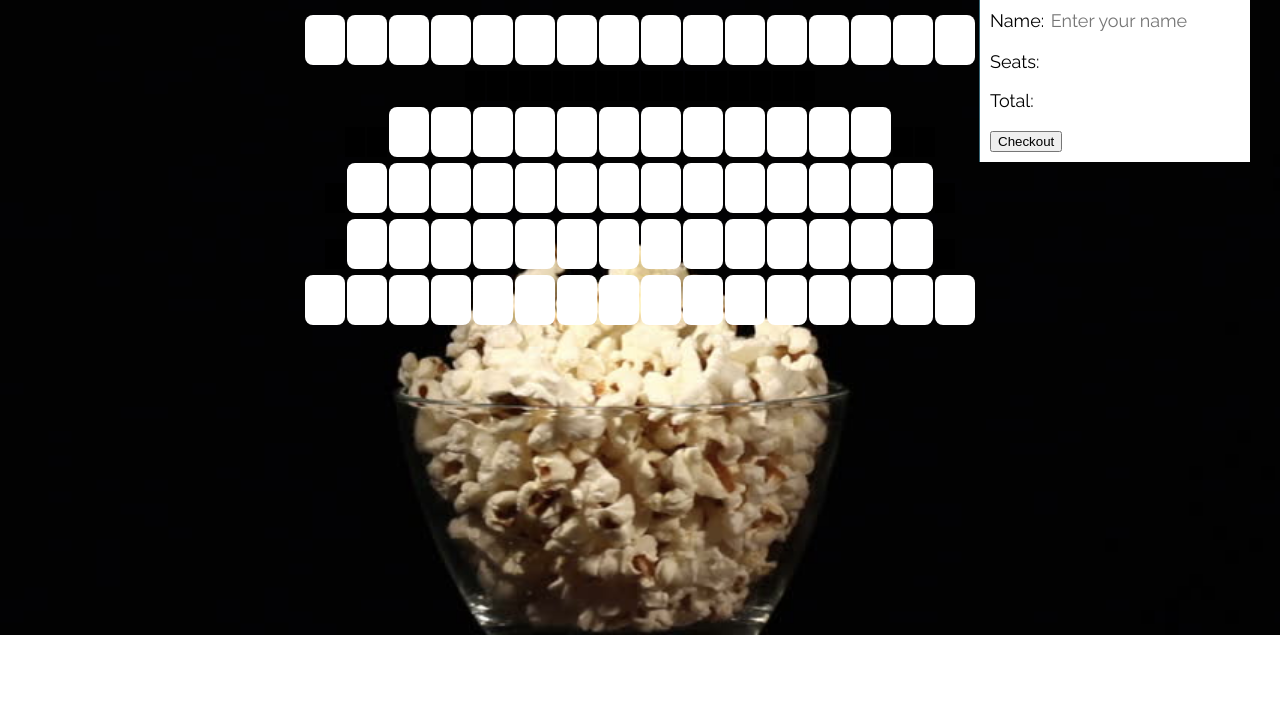
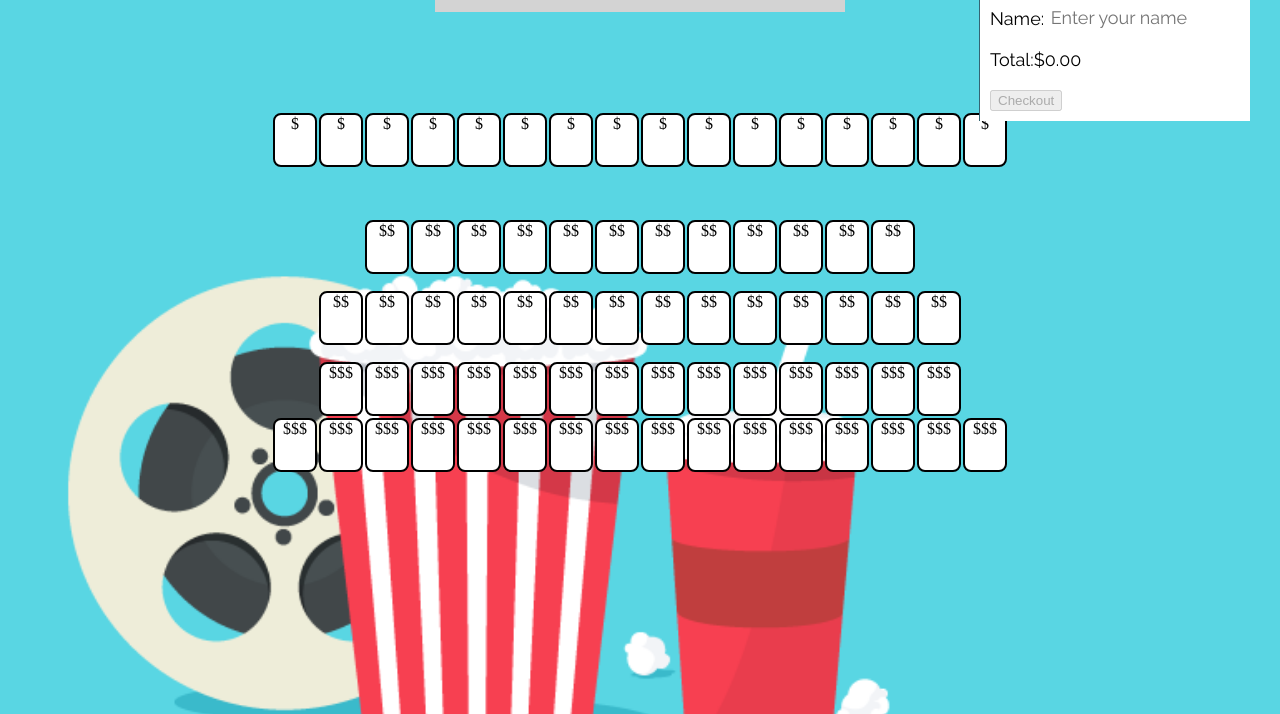
Before and after one commit to dejadavi/midterm_2017, a plain HTML site: page index.html in a window 1280 px wide. Shown: the part 86-800 px from the top of the page. Drawn offline with nearby package versions, Linux system fonts and the light colour scheme.

Commit message:
changed background image, playing with opacity

```diff
--- a/index.html
+++ b/index.html
@@ -17,13 +17,15 @@
         </style>
     </head>
     <body>
-        <div class="booking-details">
+      <div id="screen"><h1>Movie Screen</h1></div>
+        <form class="booking-details">
             <h1 id="bookTitle">Booking Details</h1>
-            <p id="userName">Name: <input type="text" id="nameInput" value="" placeholder="Enter your name" onfocus="if(this.placeholder=='Enter your name') this.placeholder='';" onblur="if(this.placeholder=='') this.placeholder='Enter your name'"></p>
-            <p id="seat">Seats: </p><div></div>
-            <p>Total: </p>
-            <button type="button">Checkout</button><div></div>
-        </div>
-        <div id="seat"></div>
+            <p>Name: <input type="text" id="nameInput" value="" placeholder="Enter your name"
+                onfocus="if(this.placeholder=='Enter your name') this.placeholder='';"
+                onblur="if(this.placeholder=='') this.placeholder='Enter your name'"></p>
+            <p id="seat"> </p>
+            <p id="total">Total:$0.00 </p>
+            <button type="button" id="checkout" disabled="true">Checkout</button>
+        </form>
     </body>
 </html>
--- a/script.js
+++ b/script.js
@@ -1,6 +1,9 @@
 $(document).ready(function () {
 
-    ////Set up initial data array on backend
+   var cartArray = [];
+   var total=0;
+   var seats=0;
+
     //populate DOM
     function initialize(nRow, nCol) {
 
@@ -10,103 +13,98 @@ $(document).ready(function () {
             , "2,0", "2,15"
             , "3,0", "3,1", "3,14", "3,15"
         ];
+        //Array to add price to seats in specific row//
+        var priceByRow={
+            A:[10.99,"$"],
+            B:[10.99,"$"],
+            C:[12.99,"$$"],
+            D:[12.99,"$$"],
+            E:[15.99,"$$$"],
+            F:[15.99,"$$$"],
+            G:[11.99, "$$"]
+        };
 
         for (var row = 0; row < nRow; row++) {
-
             var $row = $("<div></div>");
-
             for (var col = 0; col < (nCol - 1); col++) {
                 $("<div></div>").addClass(function () {
                     if (blackOut.indexOf(row + "," + col) != -1 || row === 4) {
                         return "blackout"
                     } else {
-
-                        $(this).attr("id", (String.fromCharCode(nRow - row + 96) + col).toUpperCase());
-
+                        var letter=String.fromCharCode(nRow - row + 96).toUpperCase();
+                        $(this).attr("id", letter+col);
+                        $(this).data("price", priceByRow[letter])[0];
+                        $(this).data("priceIcon", priceByRow[letter])[1];
+                        $(this).data("counter", 1);
+                        $(this).text(priceByRow[letter][1]);
+                        //console.log($(this).data("price")[0]);
                         return "box"
                     }
-
                 }).appendTo($row);
-
-
-
             }
             $("<div></div>").css("clear", "both").appendTo($row);
-
             $row.prependTo($container);
-
-
-
         }
-
-
-
 
         ////Add letters, append to id and display
         $container.appendTo($("body"));
-
-
-    }
-
-
-    function addId(row, col) {
-
-        $(".box").attr("id", row + col).text(row + col);
-
-    }
+    };
 
     initialize(6, 17);
 
-    // function populateDOM(args){
+    $(".box").on('click', function () {
 
+        if($(this).hasClass("purchased")){
+            return;
+        } ;
 
-    // }
+        $(this).toggleClass('reserve');
 
-
-    // ///on click, function checks if seat reserved
-    // ///if reserved, fire message
-    // ////if not, trigger reserve modal
-    // function reserve {
-
-
-
-
-
-    // }
-
-
-    var array01 = [];
-    array01.splice(0, 0);
-    console.log(array01);
-
-
-
-
-
-
-    $('.box').on('click', function () {
-        $(this).toggleClass('reserve');
-        console.log($(this).attr("id"));
-
-        var arId = array01.indexOf($(this).attr('id'));
+        var arId = cartArray.indexOf($(this).attr('id'));
 
         if (arId === -1) {
 
-            array01.push($(this).attr('id'));
+            cartArray.push($(this).attr('id'));
+            total+=parseFloat($(this).data("price"));
+            $("#total").text("Total: $"+total);
 
         } else {
 
-            array01.splice(arId, 1);
-            console.log(arId);
+            cartArray.splice(arId, 1);
+            total-=parseFloat($(this).data("price"));
+            $("#total").text("Total: $"+total);
 
         }
-        $('#seat').text("Seats: " + array01);
+        $('#seat').text("Seats: " + cartArray.sort());
+
 
     });
 
+    $("#nameInput").on("input", function(){
+        $("button").prop("disabled",false);
 
+    })
 
-    console.log(array01);
+    ////Total up
+    $("#checkout").on('click',function(){
 
+      var $name=$('#nameInput').val();
 
+        $(".box.reserve").each(function(){
+            $(this).addClass("purchased").removeClass("reserve");
+            $(this).data("name", $name);
+            $("#total").text("Total: $0.00");
+            $("#seat").text("");
+            $("#nameInput").val("").attr("placeholder","Enter your name");
+            cartArray = [];
+
+           // count+=$(this).data("counter");
+
+            ///console.log($(this).data('name'))
+        })
+        //$("#seats").text("Seats:"+seats);
+
+    })
+
+////end script
 });
--- a/style.css
+++ b/style.css
@@ -1,8 +1,10 @@
 body{
     /*background-color: #F7F39A;*/
-    background: url(blackpopcornbackground.jpg);
-    background-repeat: no-repeat;
-    background-size: cover;
+    background: url(tumblr_nsgqgiSSXw1t7cmmpo1_1280.png);
+    /*background-size: cover;*/
+    -webkit-background-size:cover;
+    -moz-background-size: cover;
+    -o-background-size: cover;
 }
 
 .container{
@@ -10,7 +12,6 @@ body{
     margin-top: 100px;
     text-align: center;
     display: block;
-
 }
 
 .box {
@@ -22,6 +23,7 @@ body{
     /*background-color: #A3DE83;*/
     background-color: white;
     border-radius: 8px;
+    border: 2px solid black;
 }
 
 .box:hover {
@@ -36,13 +38,23 @@ body{
     height:30px;
     margin:1px;
     /*background-color:#F7F39A;*/
-    background-color: black;
+    /*background-color: black;*/
+    color: #59d6e3;
 }
 
 .reserve {
     background-color: red;
 }
 
+#screen {
+  margin: 0 auto;
+  background-color: lightgray;
+  top: 20px;
+  border: black;
+  width: 400px;
+  text-align: center;
+  padding: 5px;
+}
 
 .booking-details {
     font-family: 'Raleway', sans-serif;
@@ -57,9 +69,6 @@ body{
     margin-top: -80px;
     border-left: 1px solid #346473;
     word-wrap:break-word;
-
-
-
 }
 
 #bookTitle {
@@ -67,7 +76,6 @@ body{
     /*color: #346473;*/
     color: red;
     font-size: 24px;
-
 }
 
 #nameInput {
@@ -81,5 +89,8 @@ body{
     outline: 0;
     background: transparent;
     border-bottom: 0px solid #346473;
-
 }
+.box.purchased{
+    background-color: grey;
+    opacity: .4;
+}
```
Also changed, not shown: filmdrinkpopcorn.png (added), tumblr_nsgqgiSSXw1t7cmmpo1_1280.png (added).
